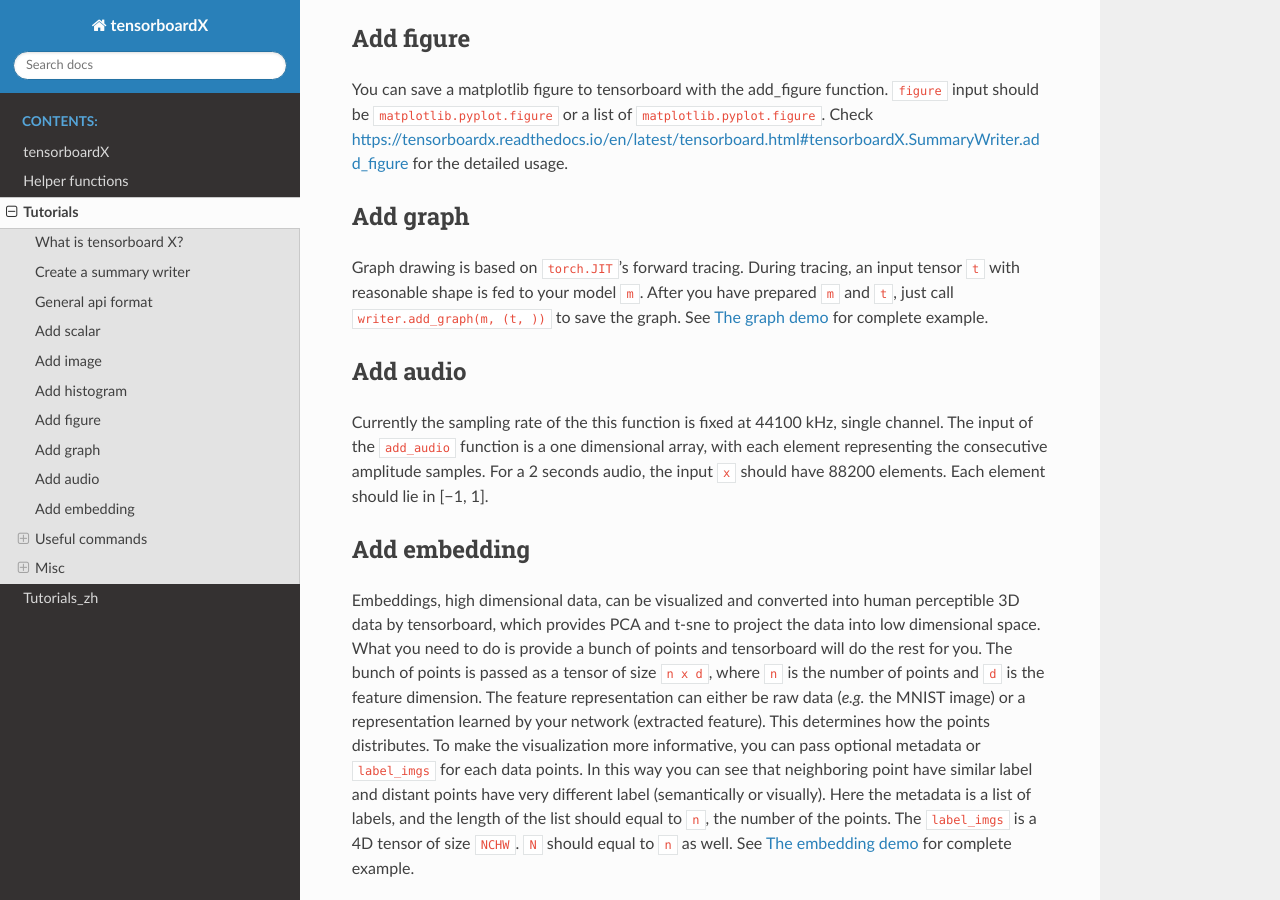
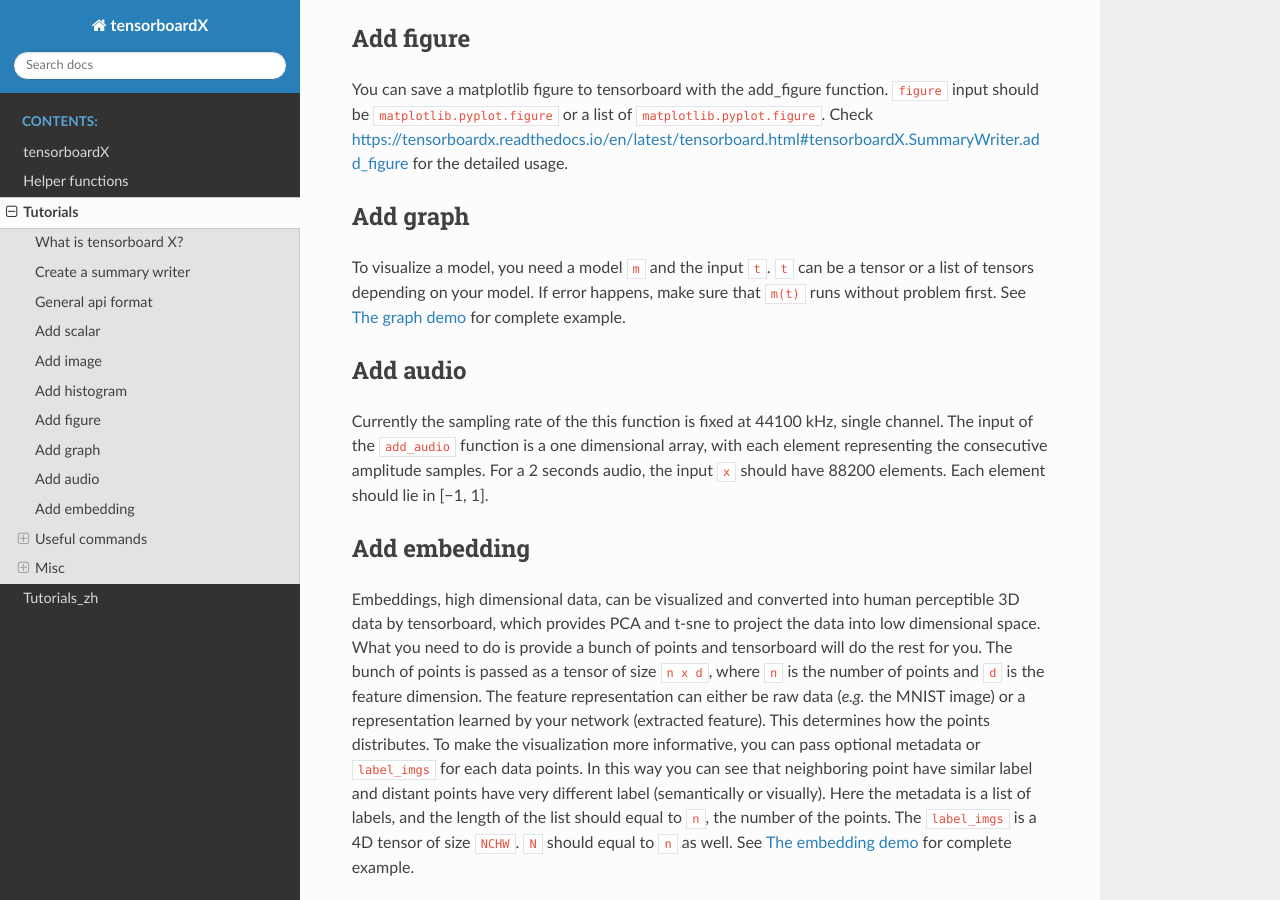
Before and after one commit to lanpa/tensorboardX, a Sphinx documentation site: the page built from docs/tutorial.rst, in a window 1280 px wide and 900 px high, scrolled down 1771 px. Built offline with Sphinx 7.4.7 and the Read the Docs theme 2.0.0, drawn with Linux system fonts in a browser that asks for light colours.

Commit message:
Update tutorial.rst

```diff
--- a/docs/tutorial.rst
+++ b/docs/tutorial.rst
@@ -91,7 +91,8 @@
 
 Add graph
 ---------
-Graph drawing is based on ``torch.JIT``'s forward tracing. During tracing, an input tensor ``t`` with reasonable shape is fed to your model ``m``. After you have prepared ``m`` and ``t``, just call ``writer.add_graph(m, (t, ))`` to save the graph. See
+To visualize a model, you need a model ``m`` and the input ``t``. ``t`` can be a tensor or a list of tensors
+depending on your model. If error happens, make sure that ``m(t)`` runs without problem first. See
 `The graph demo <https://github.com/lanpa/tensorboardX/blob/master/examples/demo_graph.py>`_ for
 complete example.
 
```
